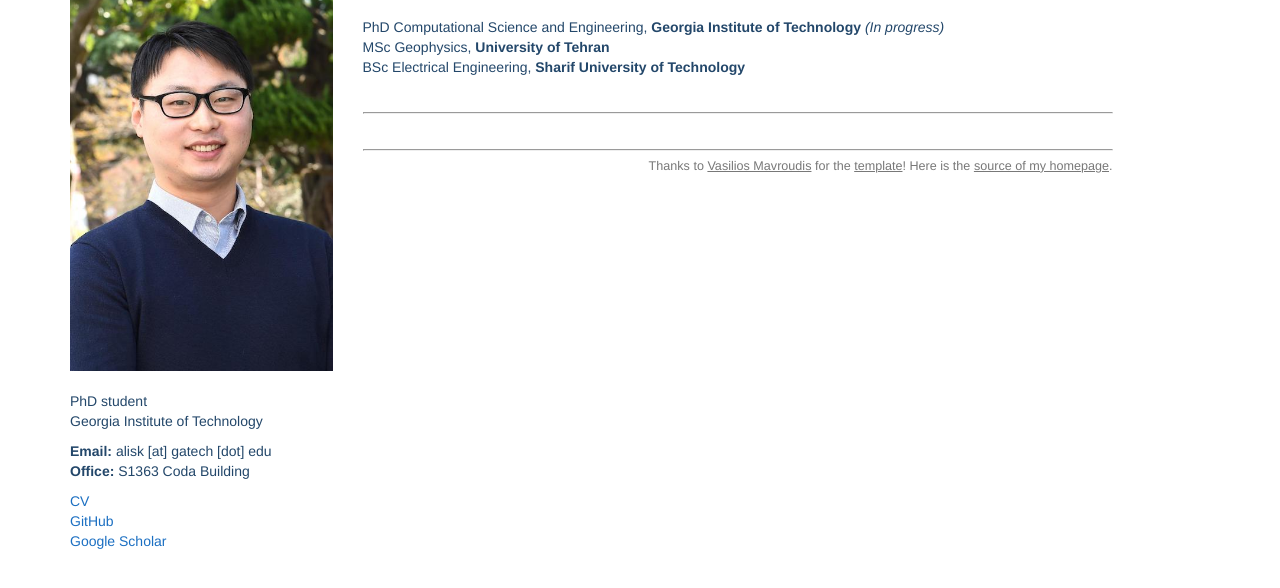
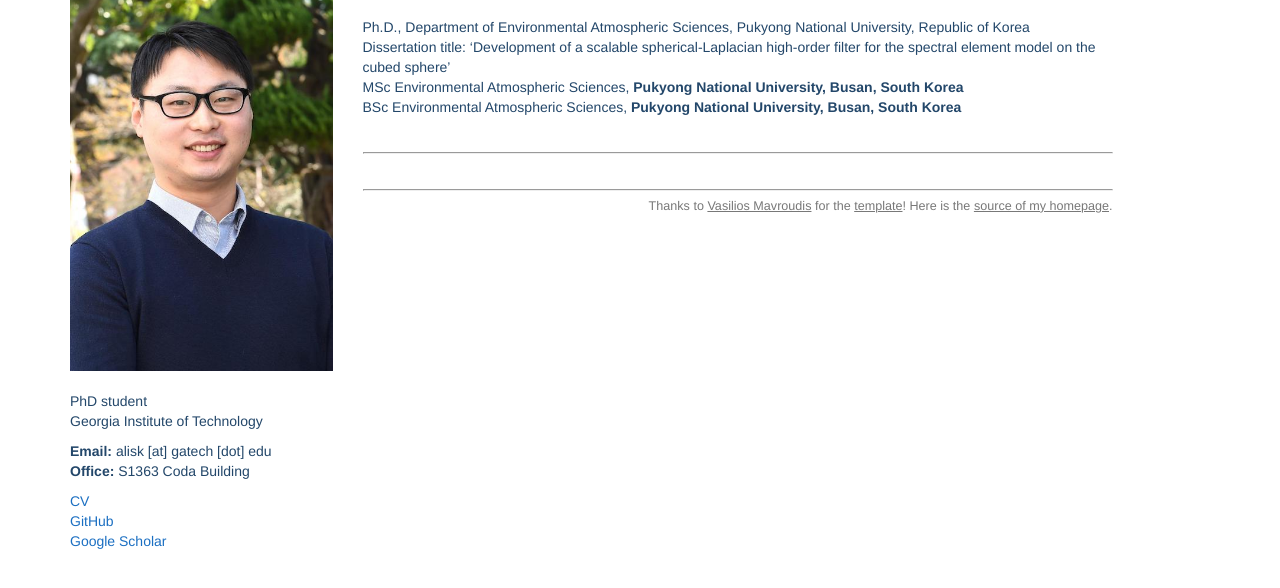
Before and after one commit to hyungyukang/hyungyukang.github.io, a plain HTML site: page index.html in a window 1280 px wide. Shown: the part 144-732 px from the top of the page. Drawn offline with nearby package versions, Linux system fonts and the light colour scheme.

Commit message:
Update index.html

```diff
--- a/index.html
+++ b/index.html
@@ -165,9 +165,10 @@ input:checked + .slider:before {
       <div  style="text-align:left;">
       <div style="font-family: Arial, Helvetica, sans-serif; font-size: 20px;"><b>Education</b></div><br>
 
-        PhD Computational Science and Engineering, <b>Georgia Institute of Technology</b> <i>(In progress)</i> <br>
-        MSc Geophysics, <b>University of Tehran</b> <br>
-        BSc Electrical Engineering, <b>Sharif University of Technology</b> <br>
+        Ph.D., Department of Environmental Atmospheric Sciences, Pukyong National University, Republic of Korea<br>
+               Dissertation title: ‘Development of a scalable spherical-Laplacian high-order filter for the spectral element model on the cubed sphere’ <br>
+        MSc Environmental Atmospheric Sciences, <b>Pukyong National University, Busan, South Korea</b> <br>
+        BSc Environmental Atmospheric Sciences, <b>Pukyong National University, Busan, South Korea</b> <br>
 
       </div>
 
```
